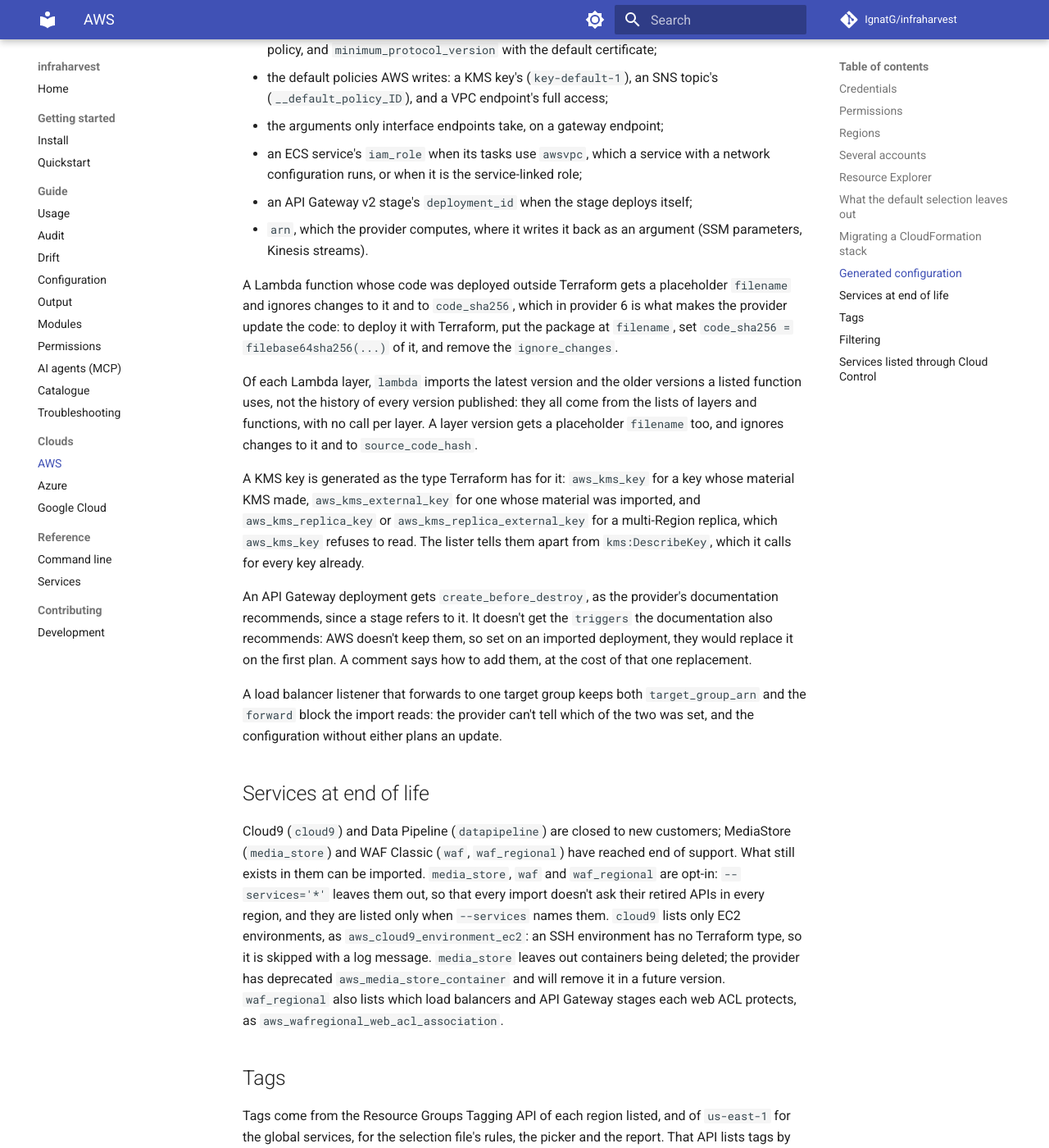
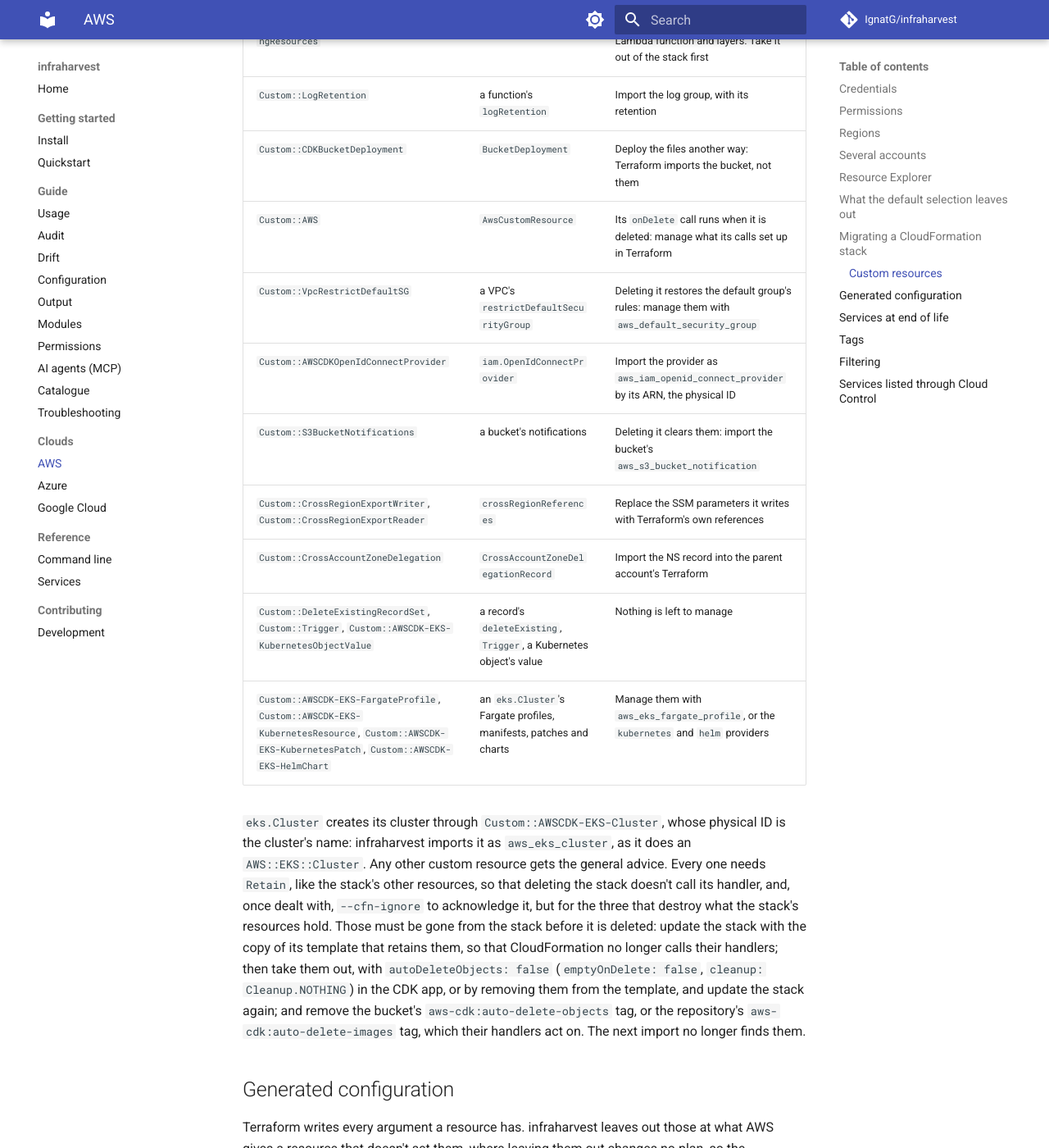
Before and after one commit to IgnatG/infraharvest, an MkDocs documentation site: the page built from docs/aws.md, in a window 1280 px wide and 1400 px high, scrolled down 7109 px. Shown: the whole window at 82% size. Built offline with MkDocs 1.6.1 and Material for MkDocs 9.7.7, drawn with Linux system fonts in a browser that asks for light colours; comment, search, counter and statistics services are not loaded; some of the changed text lies outside the part shown.

Commit message:
docs: the CDK's custom resources, --cfn-ignore, and the stack scope in the configuration file and MCP

```diff
--- a/docs/aws.md
+++ b/docs/aws.md
@@ -68,7 +68,7 @@ infraharvest import aws --profile prod --cfn-stack app --cfn-stack arn:aws:cloud
 
 Before anything is listed, infraharvest reads each stack, changing nothing: `cloudformation:DescribeStacks` once for each stack named, then `ListStackResources` and `GetTemplate` (the template after its transforms, the `Processed` stage) once for each stack, nested ones included, which `ReadOnlyAccess` grants. It imports in the stacks' regions, with the global services, such as IAM, in their own call as `--regions` would, and without `--services` lists only the services of the stacks' resource types. It doesn't scan the region's other stacks, as the default selection does. Stack resources are matched with what is listed by their physical IDs and types, as for [what the default selection leaves out](#what-the-default-selection-leaves-out), from the listed data alone: a resource that shares its ID with another, such as a bucket policy, which has its bucket's, goes to the stack's resource of its type whose properties name the other, though its physical ID differs. Everything else listed is excluded, as outside the import's scope, and no selection file rule brings it back. The log says, for each stack, how many resources it has, which can't be imported and which aren't retained.
 
-Some resources can't be imported, and the report says why: custom resources (`Custom::*`, `AWS::CloudFormation::CustomResource`), which CloudFormation creates through a Lambda function or an SNS topic, and types infraharvest knows no Terraform type for. A nested stack (`AWS::CloudFormation::Stack`) isn't imported as an `aws_cloudformation_stack`: its resources are imported with the rest. Wait conditions and the CDK's `AWS::CDK::Metadata` exist only in CloudFormation, so there is nothing to import. infraharvest warns about a stack Elastic Beanstalk, a stack set or Service Catalog deploys, as that service may change or create again what it holds, and about a nested stack named on its own, which its parent deletes with itself. Of a deleted stack, it imports what the stack retained (`DELETE_SKIPPED`).
+Some resources can't be imported, and the report says why: custom resources (`Custom::*`, `AWS::CloudFormation::CustomResource`), which CloudFormation creates through a Lambda function or an SNS topic (see [Custom resources](#custom-resources)), and types infraharvest knows no Terraform type for. Each keeps the stack from being safe to delete until `--cfn-ignore` acknowledges it, by its logical ID, or as `<stack>/<logical ID>` where several stacks have it; the report shows it as acknowledged. A nested stack (`AWS::CloudFormation::Stack`) isn't imported as an `aws_cloudformation_stack`: its resources are imported with the rest. Wait conditions and the CDK's `AWS::CDK::Metadata` exist only in CloudFormation, so there is nothing to import. infraharvest warns about a stack Elastic Beanstalk, a stack set or Service Catalog deploys, as that service may change or create again what it holds, and about a nested stack named on its own, which its parent deletes with itself. Of a deleted stack, it imports what the stack retained (`DELETE_SKIPPED`).
 
 For a stack to be deleted without destroying what is now in Terraform, every resource needs `DeletionPolicy: Retain` (or `RetainExceptOnCreate`) and `UpdateReplacePolicy: Retain`. The report says, resource by resource, what each lacks, CloudFormation's defaults included: `Delete` for most types, and `Snapshot` for an `AWS::RDS::DBCluster` and for an `AWS::RDS::DBInstance` outside a cluster, which deletes it after a final snapshot. `Snapshot`, which `AWS::DocDB::DBCluster`, `AWS::EC2::Volume`, `AWS::ElastiCache::CacheCluster`, `AWS::ElastiCache::ReplicationGroup`, `AWS::Neptune::DBCluster`, `AWS::Redshift::Cluster` and the RDS types take, keeps their data, not them. A policy a function sets is reported as not evaluated. infraharvest writes each stack's template to `<out>/.infraharvest/cloudformation/<region>/<stack>.template.json` (or `.yaml`, as the stack has it) and, where a resource lacks them, a copy with both policies set to `Retain`, `<stack>.retain.template.json`: `.infraharvest` is git-ignored and only you can read it, as a template may hold secret values. Nested stacks, and what exists only in CloudFormation, keep their policies, so that deleting the root stack deletes the nested stacks too. The copy is of the processed template, without the `Transform` the stack was created with; if the template is under source control, add `Retain` there instead.
 
@@ -79,6 +79,28 @@ The [report](output.md#report) has a section for each stack (`cloudformation_sta
 3. Delete the stack: CloudFormation retains every resource, Terraform's now.
 
 What the report can't see, it can't vouch for: drift between the stack and its resources, and a stack policy or termination protection that would stop the update or the deletion. Check the change set of step 1, and run `aws cloudformation detect-stack-drift` first if the stack may have drifted.
+
+### Custom resources
+
+A custom resource's handler runs when CloudFormation creates, updates or deletes it, so deleting the stack can undo what it did, unless the resource is retained. infraharvest knows the custom resources the AWS CDK's own constructs create, and the report says, for each, what it does and what to do, naming what it acts on from the template:
+
+| Type | CDK construct | What to do |
+|---|---|---|
+| `Custom::S3AutoDeleteObjects` | a bucket's `autoDeleteObjects` | Deleting it empties the bucket, retained or not. Take it out of the stack first (see below); `--cfn-ignore` doesn't acknowledge it |
+| `Custom::ECRAutoDeleteImages` | a repository's `emptyOnDelete` | Deleting it deletes the repository's images. Take it out of the stack first, and remove the repository's `aws-cdk:auto-delete-images` tag |
+| `Custom::SyntheticsAutoDeleteUnderlyingResources` | a canary's `cleanup` | Deleting it deletes the canary's Lambda function and layers. Take it out of the stack first |
+| `Custom::LogRetention` | a function's `logRetention` | Import the log group, with its retention |
+| `Custom::CDKBucketDeployment` | `BucketDeployment` | Deploy the files another way: Terraform imports the bucket, not them |
+| `Custom::AWS` | `AwsCustomResource` | Its `onDelete` call runs when it is deleted: manage what its calls set up in Terraform |
+| `Custom::VpcRestrictDefaultSG` | a VPC's `restrictDefaultSecurityGroup` | Deleting it restores the default group's rules: manage them with `aws_default_security_group` |
+| `Custom::AWSCDKOpenIdConnectProvider` | `iam.OpenIdConnectProvider` | Import the provider as `aws_iam_openid_connect_provider` by its ARN, the physical ID |
+| `Custom::S3BucketNotifications` | a bucket's notifications | Deleting it clears them: import the bucket's `aws_s3_bucket_notification` |
+| `Custom::CrossRegionExportWriter`, `Custom::CrossRegionExportReader` | `crossRegionReferences` | Replace the SSM parameters it writes with Terraform's own references |
+| `Custom::CrossAccountZoneDelegation` | `CrossAccountZoneDelegationRecord` | Import the NS record into the parent account's Terraform |
+| `Custom::DeleteExistingRecordSet`, `Custom::Trigger`, `Custom::AWSCDK-EKS-KubernetesObjectValue` | a record's `deleteExisting`, `Trigger`, a Kubernetes object's value | Nothing is left to manage |
+| `Custom::AWSCDK-EKS-FargateProfile`, `Custom::AWSCDK-EKS-KubernetesResource`, `Custom::AWSCDK-EKS-KubernetesPatch`, `Custom::AWSCDK-EKS-HelmChart` | an `eks.Cluster`'s Fargate profiles, manifests, patches and charts | Manage them with `aws_eks_fargate_profile`, or the `kubernetes` and `helm` providers |
+
+`eks.Cluster` creates its cluster through `Custom::AWSCDK-EKS-Cluster`, whose physical ID is the cluster's name: infraharvest imports it as `aws_eks_cluster`, as it does an `AWS::EKS::Cluster`. Any other custom resource gets the general advice. Every one needs `Retain`, like the stack's other resources, so that deleting the stack doesn't call its handler, and, once dealt with, `--cfn-ignore` to acknowledge it, but for the three that destroy what the stack's resources hold. Those must be gone from the stack before it is deleted: update the stack with the copy of its template that retains them, so that CloudFormation no longer calls their handlers; then take them out, with `autoDeleteObjects: false` (`emptyOnDelete: false`, `cleanup: Cleanup.NOTHING`) in the CDK app, or by removing them from the template, and update the stack again; and remove the bucket's `aws-cdk:auto-delete-objects` tag, or the repository's `aws-cdk:auto-delete-images` tag, which their handlers act on. The next import no longer finds them.
 
 ## Generated configuration
 
```
Also changed, not shown: docs/configuration.md (+1 -1 lines), docs/mcp.md (+2 -2 lines).
